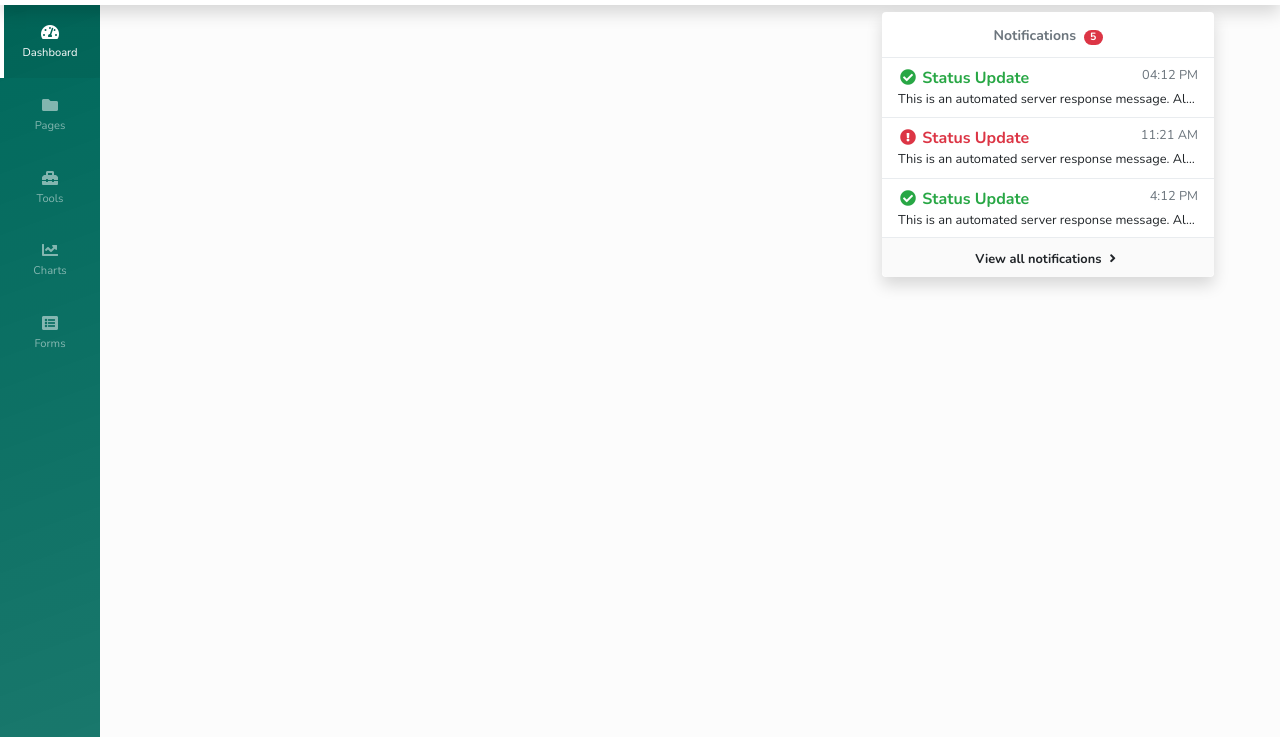
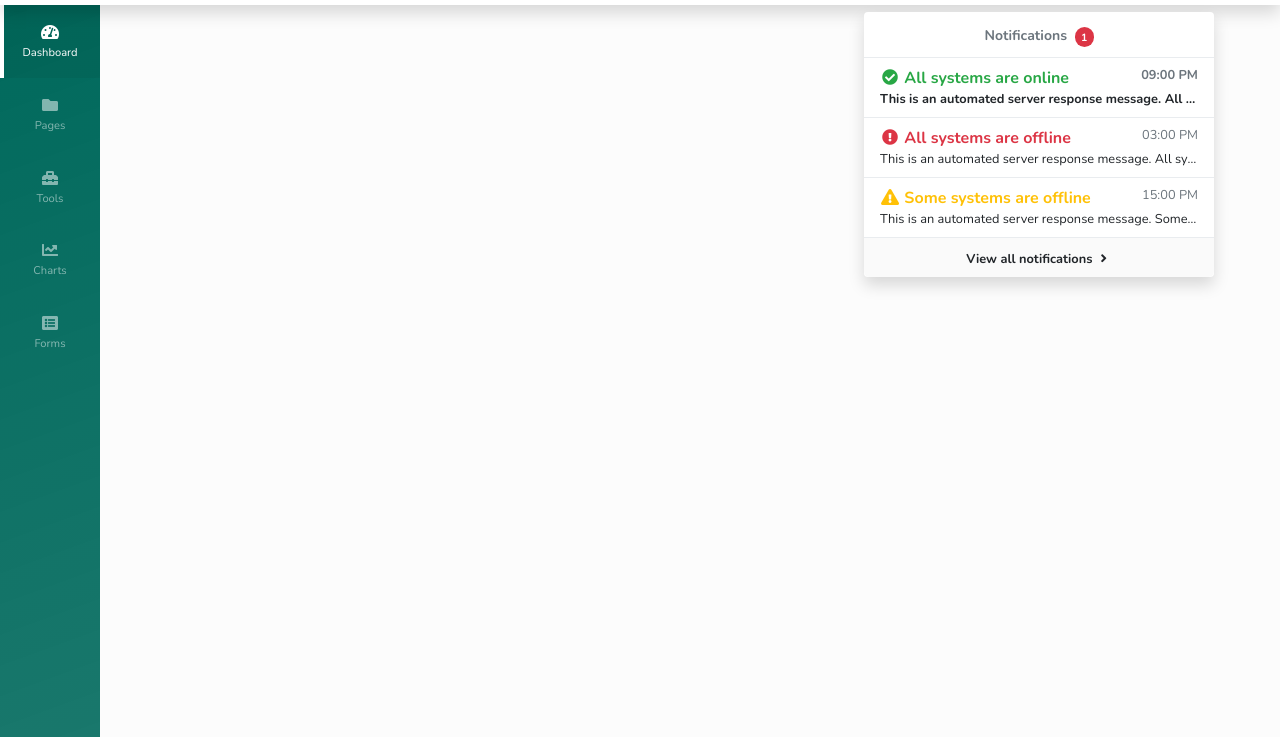
Before and after one commit to MeTaLiKiD/bboard, a plain HTML site: page index.html in a window 1280 px wide. Both pictures are taken after a click on the link 1180 px from the left and 34 px from the top of the page. Shown: the part 63-800 px from the top of the page. Drawn offline with nearby package versions, Linux system fonts and the light colour scheme.

Commit message:
Javascript for dynamic notifications

```diff
--- a/css/bboard.css
+++ b/css/bboard.css
@@ -25,6 +25,10 @@
 .bb-form-control:focus {
   border-color: #ced4da;
   box-shadow: 0 0 0 0.1rem rgba(0, 105, 92, 0.25);
+}
+
+.hidden {
+  display: none;
 }
 
 /*************
@@ -87,7 +91,8 @@
 /* Scroll Dropdown */
 
 .bb-dropdown.bb-scroll-dropdown .dropdown-wrapper {
-  max-height: 180px;
+  height: 180px;
+  width: 350px;
   overflow: hidden;
   position: relative;
 }
@@ -119,7 +124,28 @@
 .bb-dropdown.bb-scroll-dropdown .dropdown-message {
   overflow: hidden;
   text-overflow: ellipsis;
-  max-width: 300px;
+}
+
+/* Dynamic Dropdown */
+
+.bb-dropdown-loader {
+  position: absolute;
+  top: 0;
+  right: 0;
+  bottom: 0;
+  left: 0;
+  background-color: #fff;
+  text-align: center;
+  color: #6c757d;
+  line-height: 180px;
+}
+
+.dropdown-item.unread {
+  font-weight: bold;
+}
+
+.dropdown-item.unread .small {
+  font-weight: bold;
 }
 
 /***********
--- /dev/null
+++ b/data/notifications.json
@@ -0,0 +1,37 @@
+[{
+        "icon": "fa-check-circle",
+        "status": "success",
+        "title": "All systems are online",
+        "message": "This is an automated server response message. All systems are online.",
+        "time": "09:00 PM",
+        "date": "February 20, 2019",
+        "read": false
+    },
+    {
+        "icon": "fa-exclamation-circle",
+        "status": "danger",
+        "title": "All systems are offline",
+        "message": "This is an automated server response message. All systems are offline.",
+        "time": "03:00 PM",
+        "date": "February 20, 2019",
+        "read": true
+    },
+    {
+        "icon": "fa-exclamation-triangle",
+        "status": "warning",
+        "title": "Some systems are offline",
+        "message": "This is an automated server response message. Some systems are offline.",
+        "time": "15:00 PM",
+        "date": "February 18, 2019",
+        "read": true
+    },
+    {
+        "icon": "fa-check-circle",
+        "status": "success",
+        "title": "All systems are online",
+        "message": "This is an automated server response message. All systems are online.",
+        "time": "11:00 AM",
+        "date": "February 17, 2019",
+        "read": true
+    }
+]
--- a/index.html
+++ b/index.html
@@ -63,7 +63,7 @@
         <a href="#" class="nav-link dropdown-toggle" data-toggle="dropdown" aria-haspopup="true" aria-expanded="false" id="NotificationsMenu">
           <i class="fas fa-fw fa-bell"></i>
           <span class="text-danger indicator">
-            <i class="fas fa-fw fa-circle"></i>
+            <i id="NotificationsIndicator" class="fas fa-fw fa-circle"></i>
           </span>
         </a>
 
@@ -73,79 +73,24 @@
           <!-- NOTIFICATIONS-MENU-TITLE -->
           <h6 class="dropdown-header text-center">
             <strong>Notifications</strong>
-            <span class="badge badge-pill badge-danger ml-1">5</span>
+            <span id="NotificationsUnreadCounter" class="badge badge-pill badge-danger ml-1 hidden"></span>
           </h6>
 
-          <!-- NOTIFICATIONS-MENU-LIST -->
+          <!-- NOTIFICATIONS-LIST -->
           <div class="dropdown-wrapper" id="NotificationsWrapper">
-            <a class="dropdown-item" href="#">
-              <span class="text-success">
-                <strong>
-                  <i class="fas fa-fw fa-check-circle"></i> Status Update
-                </strong>
-              </span>
-              <span class="small float-right text-muted">04:12 PM</span>
-              <div class="dropdown-message small">This is an automated server
-                response message. All systems are online.
-              </div>
-            </a>
-            <a class="dropdown-item" href="#">
-              <span class="text-danger">
-                <strong>
-                  <i class="fas fa-fw fa-exclamation-circle"></i> Status Update
-                </strong>
-              </span>
-              <span class="small float-right text-muted">11:21 AM</span>
-              <div class="dropdown-message small">This is an automated server
-                response message. All systems are offline.
-              </div>
-            </a>
-            <a class="dropdown-item" href="#">
-              <span class="text-success">
-                <strong>
-                  <i class="fas fa-fw fa-check-circle"></i> Status Update
-                </strong>
-              </span>
-              <span class="small float-right text-muted">4:12 PM</span>
-              <div class="dropdown-message small">This is an automated server
-                response message. All systems are online.
-              </div>
-            </a>
-            <a class="dropdown-item" href="#">
-              <span class="text-success">
-                <strong>
-                  <i class="fas fa-fw fa-check-circle"></i> Status Update
-                </strong>
-              </span>
-              <span class="small float-right text-muted">4:12 PM</span>
-              <div class="dropdown-message small">This is an automated server
-                response message. All systems are online.
-              </div>
-            </a>
-            <a class="dropdown-item" href="#">
-              <span class="text-success">
-                <strong>
-                  <i class="fas fa-fw fa-check-circle"></i> Status Update
-                </strong>
-              </span>
-              <span class="small float-right text-muted">4:12 PM</span>
-              <div class="dropdown-message small">This is an automated server
-                response message. All systems are online.
-              </div>
-            </a>
-            <a class="dropdown-item" href="#">
-              <span class="text-danger">
-                <strong>
-                  <i class="fas fa-fw fa-exclamation-circle"></i> Status Update
-                </strong>
-              </span>
-              <span class="small float-right text-muted">11:21 AM</span>
-              <div class="dropdown-message small">This is an automated server
-                response message. All systems are
-                offline.
-              </div>
-            </a>
 
+            <!-- NOTIFICATIONS-LOADER -->
+            <div id="NotificationsLoader" class="bb-dropdown-loader">
+              <i class="fas fa-2x fa-fw fa-spinner fa-spin"></i>
+            </div>
+
+            <!-- NOTIFICATIONS-EMPTY -->
+            <div id="NotificationsEmpty" class="bb-dropdown-loader hidden">
+              <i>No notification</i>
+            </div>
+
+            <!-- NOTIFICATIONS-CONTAINER -->
+            <div id="NotificationsContainer" class="hidden"></div>
           </div>
 
           <!-- NOTIFICATIONS-MENU-ALL-BUTTON -->
@@ -309,6 +254,19 @@
 
   </div>
 
+  <!-- NOTIFICATION-TEMPLATE -->
+  <script id="NotificationTemplate" type="text/html">
+    <a class="dropdown-item {{unread}} notification-link" href="#">
+      <span class="text-{{status}}">
+        <strong>
+          <i class="fas fa-fw {{icon}}"></i> {{title}}
+        </strong>
+      </span>
+      <span class="small float-right text-muted" data-toggle="tooltip" data-placement="left" title="{{date}}">{{time}}</span>
+      <div class="dropdown-message small">{{message}}</div>
+    </a>
+  </script>
+
   <!-- JQUERY -->
   <script src="vendor/jquery/jquery.min.js"></script>
 
@@ -320,6 +278,7 @@
 
   <!-- BBOARD -->
   <script src="js/bboard.js"></script>
+  <script src="js/bboard-notifications.js"></script>
 
 </body>
 
--- /dev/null
+++ b/js/bboard-notifications.js
@@ -0,0 +1,182 @@
+// Notifications
+$(function () {
+
+    // Consts
+    const _dataUrl = "data/notifications.json";
+
+    // Vars
+    var _someUnreadNotifications = true;
+    var _unreadNotificationsCounter = 0;
+    var _notificationsList = new Array();
+    var _template;
+
+    // IDs
+    var NotificationsIndicator = "#NotificationsIndicator";
+    var NotificationsUnreadCounter = "#NotificationsUnreadCounter";
+    var NotificationsLoader = "#NotificationsLoader";
+    var NotificationsContainer = "#NotificationsContainer";
+    var NotificationTemplate = "#NotificationTemplate";
+    var NotificationsEmpty = "#NotificationsEmpty";
+
+    // Object
+    bboardNotifications = {
+
+        Init: function () {
+
+            // Init loaders
+            bboardNotifications.LoadingMask_NotificationsIndicator(true);
+            bboardNotifications.LoadingMask_NotificationsLoader(true);
+
+            // Load some data
+            bboardNotifications.GetData();
+        },
+
+        GetData: function () {
+
+            $.ajax({
+                url: _dataUrl
+            }).done(function (data) {
+                _notificationsList = data;
+
+                // Data are ready, generate view
+                bboardNotifications.GenerateView();
+            });
+
+            // TODO : manage errors
+
+        },
+
+        GenerateView: function () {
+
+            // Get the template once
+            _template = $(NotificationTemplate).html();
+
+            // For each notification, generate HTML
+            _notificationsList.forEach(notification => {
+
+                var notificationHtml = _template;
+                notificationHtml = notificationHtml.replace("{{icon}}", notification.icon);
+                notificationHtml = notificationHtml.replace("{{status}}", notification.status);
+                notificationHtml = notificationHtml.replace("{{title}}", notification.title);
+                notificationHtml = notificationHtml.replace("{{message}}", notification.message);
+                notificationHtml = notificationHtml.replace("{{time}}", notification.time);
+                notificationHtml = notificationHtml.replace("{{date}}", notification.date);
+
+                if (notification.read) {
+                    notificationHtml = notificationHtml.replace("{{unread}}", "");
+                } else {
+                    notificationHtml = notificationHtml.replace("{{unread}}", "unread");
+                    _unreadNotificationsCounter++;
+                }
+
+                // Append to the container
+                $(NotificationsContainer).append(notificationHtml);
+            });
+
+            // HTML is ready, update the view
+            setTimeout(() => {
+
+                // Timeout is juste for the demo
+                bboardNotifications.UpdateView();
+
+            }, 3000);
+
+        },
+
+        UpdateView: function () {
+
+            // Check unread notifications
+            if (_unreadNotificationsCounter === 0) {
+                _someUnreadNotifications = false;
+            }
+
+            // Change the number of unread notifications
+            $(NotificationsUnreadCounter).html(_unreadNotificationsCounter);
+
+            // Change unread notifications indicators visibility
+            if (_someUnreadNotifications) {
+                bboardNotifications.HidingMask_NotificationsIndicator(false);
+                bboardNotifications.HidingMask_NotificationsUnreadCounter(false);
+            } else {
+                bboardNotifications.HidingMask_NotificationsIndicator(true);
+                bboardNotifications.HidingMask_NotificationsUnreadCounter(true);
+            }
+
+            // Tooltip initialization
+            $(function () {
+                $('[data-toggle="tooltip"]').tooltip()
+            })
+
+            // Stop loaders
+            bboardNotifications.LoadingMask_NotificationsIndicator(false);
+            bboardNotifications.LoadingMask_NotificationsLoader(false);
+
+            // Bind events
+            bboardNotifications.BindMarkAsRead();
+
+            // Show notifications
+            if (_notificationsList.length > 0)
+                $(NotificationsContainer).show();
+            else
+                $(NotificationsEmpty).show();
+
+            // Update scrollbar
+            AppNotificationsScrollbar.update();
+        },
+
+        BindMarkAsRead: function () {
+            $(".notification-link.unread").click(function () {
+                bboardNotifications.MarkAsRead($(this));
+            });
+        },
+
+        MarkAsRead: function (e) {
+            e.unbind();
+            e.removeClass("unread");
+
+            // Update counter
+            _unreadNotificationsCounter--;
+
+            // Update view
+            bboardNotifications.UpdateView();
+        },
+
+        LoadingMask_NotificationsIndicator: function (isLoading) {
+            if (isLoading) {
+                $(NotificationsIndicator).removeClass("fa-circle");
+                $(NotificationsIndicator).addClass("fa-circle-notch fa-spin");
+            } else {
+                $(NotificationsIndicator).removeClass("fa-circle-notch fa-spin");
+                $(NotificationsIndicator).addClass("fa-circle");
+            }
+        },
+
+        LoadingMask_NotificationsLoader: function (isLoading) {
+            if (isLoading) {
+                $(NotificationsLoader).show();
+            } else {
+                $(NotificationsLoader).hide();
+            }
+        },
+
+        HidingMask_NotificationsIndicator: function (hide) {
+            if (hide) {
+                $(NotificationsIndicator).hide();
+            } else {
+                $(NotificationsIndicator).show();
+            }
+        },
+
+        HidingMask_NotificationsUnreadCounter: function (hide) {
+            if (hide) {
+                $(NotificationsUnreadCounter).hide();
+            } else {
+                $(NotificationsUnreadCounter).show();
+            }
+        }
+
+    };
+
+    bboardNotifications.Init();
+
+});
--- a/js/bboard.js
+++ b/js/bboard.js
@@ -51,3 +51,8 @@ $(function () {
     AppNotificationsScrollbar.update();
   })
 });
+
+// Tooltip initialization
+$(function () {
+  $('[data-toggle="tooltip"]').tooltip()
+})
```
